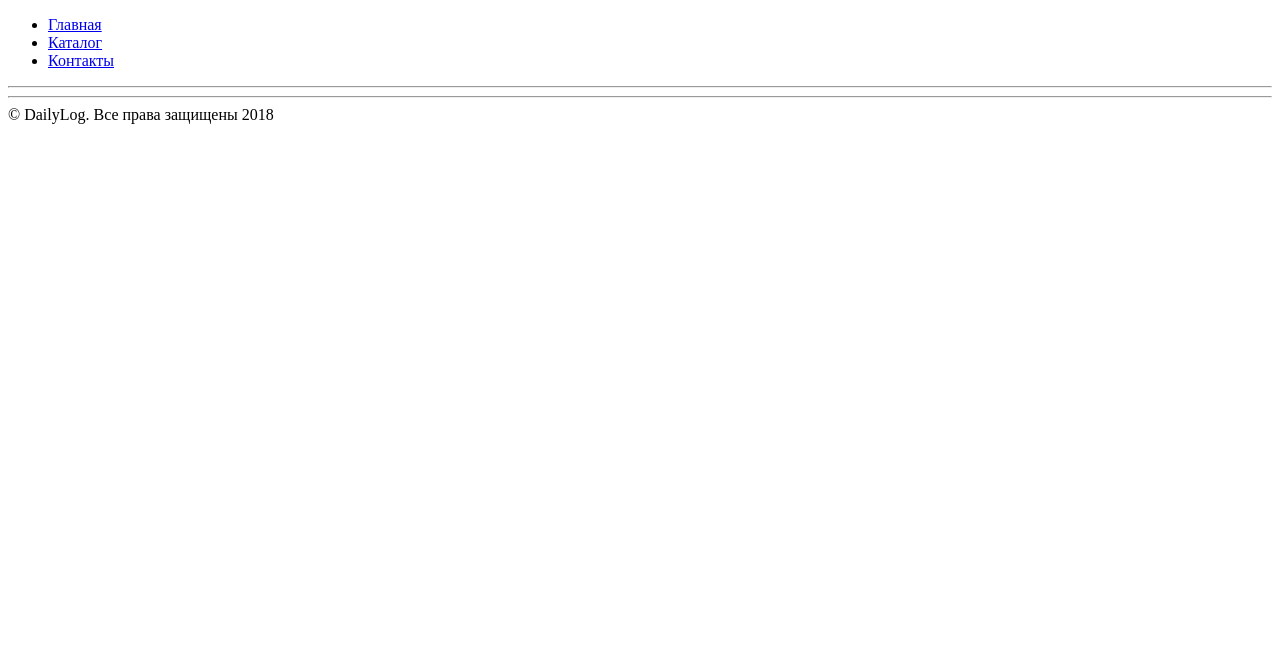
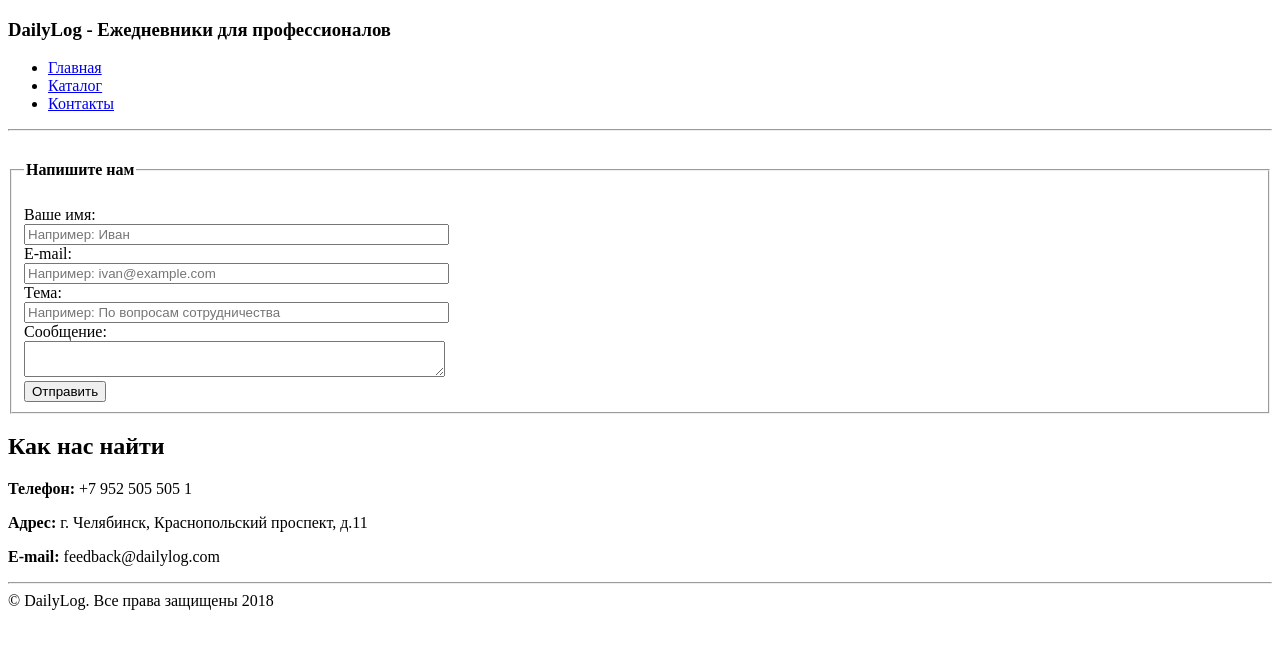
Before and after one commit to tum0xa/geekbrains-html-css, a plain HTML site: page contacts.html in a window 1280 px wide. Drawn offline with Linux system fonts and the light colour scheme.

Commit message:
The contact form and the feedback section added to the contacts.html

```diff
--- a/contacts.html
+++ b/contacts.html
@@ -5,6 +5,7 @@
         <title>DailyLog - Контакты</title>
     </head>
     <body>
+        <h3>DailyLog - Ежедневники для профессионалов</h3>
         <!--Меню-->
         <ul>
             <li>
@@ -20,8 +21,48 @@
         <!-- Конец меню -->
         <hr>
         <form action="">
+            <fieldset>
+                <legend><h4>Напишите нам</h4></legend>
+                <label for='username'>Ваше имя:</label>
+                <br>
+                <input type='text'
+                       id='username'
+                       placeholder='Например: Иван'
+                       size=50
+                       required>
+                <br>
+                <label for='email'>E-mail:</label>
+                <br>
+                <input type='email'
+                       id='email'
+                       placeholder='Например: ivan@example.com'
+                       size=50
+                       required>
+                <br>
+                <label for='subject'>Тема:</label>
+                <br>
+                <input type='text'
+                       id='subject'
+                       placeholder='Например: По вопросам сотрудничества'
+                       size=50>
+                <br>
+                <label for='message'>Сообщение:</label>
+                <br>
+                <textarea id='message'
+                          cols='50'
+                          required></textarea>
+                <br>
+                <input type='submit'
+                       value='Отправить'>
+            </fieldset>
+        </form>
+        <h2>Как нас найти</h2>
+        <p><b>Телефон:</b> +7 952 505 505 1</p>
+        <p><b>Адрес:</b> г. Челябинск, Краснопольский проспект, д.11</p>
+        <p><b>E-mail:</b> feedback@dailylog.com</p>
 
-        </form>
+
+        <script type="text/javascript" charset="utf-8" async src="https://api-maps.yandex.ru/services/constructor/1.0/js/?um=constructor%3A9f285dfc57d0d69c383f01ba84148a6c25ed41d8718ee16d916ae286e892eafd&amp;width=100%25&amp;height=400&amp;lang=ru_RU&amp;scroll=true"></script>
         <hr>
         &copy; DailyLog. Все права защищены 2018
     </body>
```
